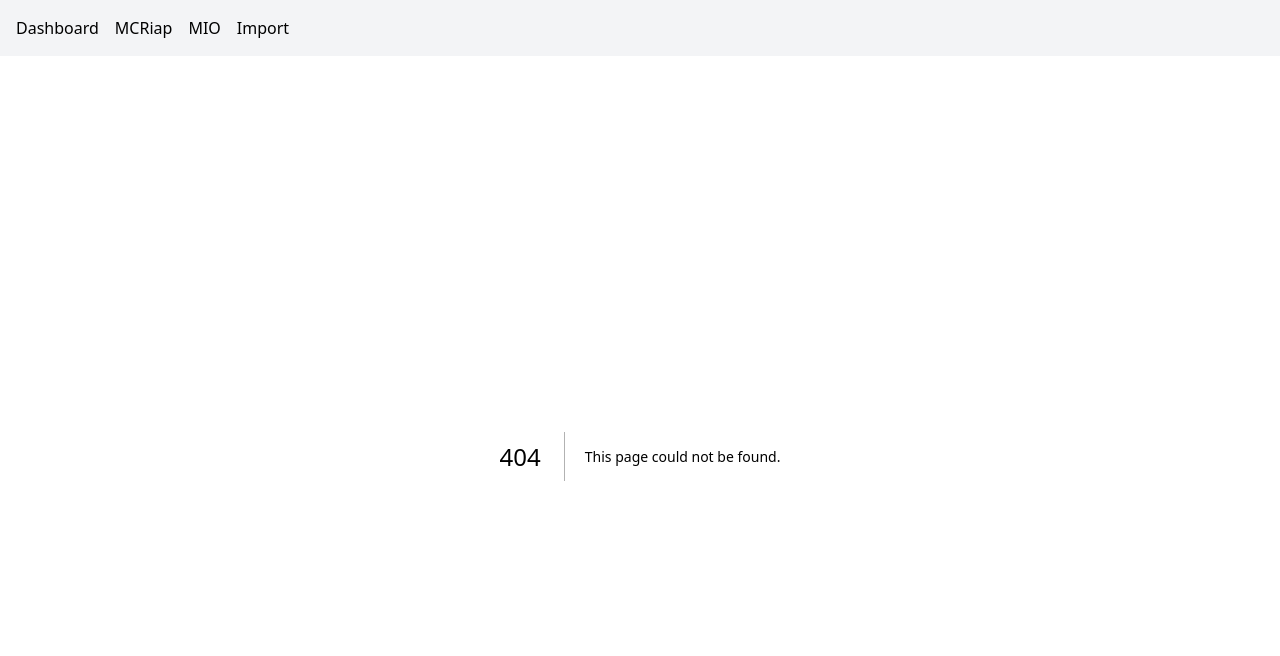
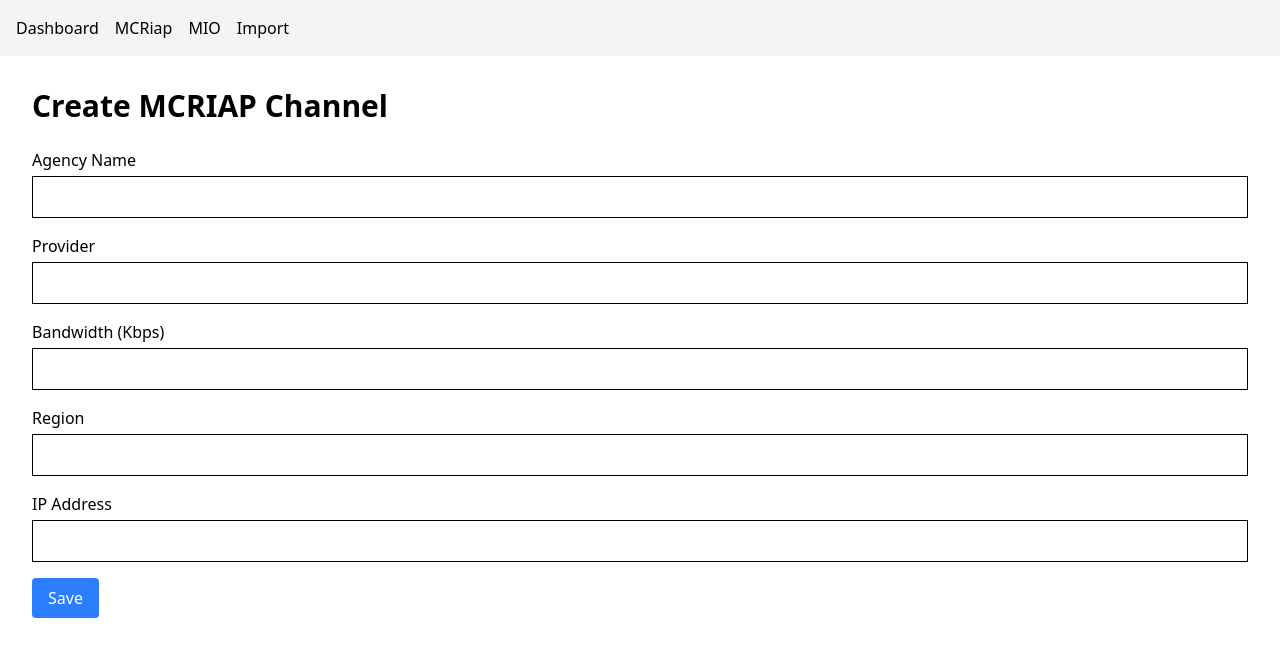
Before and after one commit to DaurenR/nitnet-hub, a Next.js app in the folder client/: page /mcriap/create in a window 1280 px wide. Before the commit this address had no page. Shown: the top 656 px of the page. Built offline with nearby package versions, Linux system fonts and the light colour scheme.

Commit message:
mcriap create&edit

```diff
--- /dev/null
+++ b/client/src/pages/mcriap/[id]/edit.tsx
@@ -0,0 +1,115 @@
+import { useRouter } from "next/router";
+import { useEffect } from "react";
+import { useForm } from "react-hook-form";
+
+interface McriapForm {
+  agencyName: string;
+  provider: string;
+  bandwidthKbps: number;
+  region: string;
+  ipAddress: string;
+}
+
+export default function McriapEdit() {
+  const router = useRouter();
+  const { id } = router.query;
+  const {
+    register,
+    handleSubmit,
+    formState: { errors },
+    reset,
+  } = useForm<McriapForm>();
+
+  useEffect(() => {
+    if (!id || Array.isArray(id)) return;
+    fetch(`${process.env.NEXT_PUBLIC_API_URL}/mcriap/${id}`)
+      .then((res) => res.json())
+      .then((data) =>
+        reset({
+          agencyName: data.agencyName ?? "",
+          provider: data.provider ?? "",
+          bandwidthKbps: data.bandwidthKbps ?? 0,
+          region: data.region ?? "",
+          ipAddress: data.ipAddress ?? "",
+        })
+      );
+  }, [id, reset]);
+
+  const onSubmit = async (values: McriapForm) => {
+    if (!id || Array.isArray(id)) return;
+    const res = await fetch(`${process.env.NEXT_PUBLIC_API_URL}/mcriap/${id}`, {
+      method: "PUT",
+      headers: { "Content-Type": "application/json" },
+      body: JSON.stringify(values),
+    });
+    if (res.ok) {
+      alert("Saved");
+      router.push({ pathname: "/mcriap", query: router.query });
+    }
+  };
+
+  return (
+    <div className="p-8">
+      <h1 className="text-3xl mb-6 font-bold">Edit MCRIAP Channel</h1>
+      <form onSubmit={handleSubmit(onSubmit)} className="space-y-4">
+        <div>
+          <label className="block mb-1">Agency Name</label>
+          <input
+            className="border p-2 w-full"
+            {...register("agencyName", { required: true })}
+          />
+          {errors.agencyName && (
+            <p className="text-red-500 text-sm">Agency Name is required</p>
+          )}
+        </div>
+        <div>
+          <label className="block mb-1">Provider</label>
+          <input
+            className="border p-2 w-full"
+            {...register("provider", { required: true })}
+          />
+          {errors.provider && (
+            <p className="text-red-500 text-sm">Provider is required</p>
+          )}
+        </div>
+        <div>
+          <label className="block mb-1">Bandwidth (Kbps)</label>
+          <input
+            type="number"
+            className="border p-2 w-full"
+            {...register("bandwidthKbps", { required: true, valueAsNumber: true })}
+          />
+          {errors.bandwidthKbps && (
+            <p className="text-red-500 text-sm">Bandwidth is required</p>
+          )}
+        </div>
+        <div>
+          <label className="block mb-1">Region</label>
+          <input
+            className="border p-2 w-full"
+            {...register("region", { required: true })}
+          />
+          {errors.region && (
+            <p className="text-red-500 text-sm">Region is required</p>
+          )}
+        </div>
+        <div>
+          <label className="block mb-1">IP Address</label>
+          <input
+            className="border p-2 w-full"
+            {...register("ipAddress", { required: true })}
+          />
+          {errors.ipAddress && (
+            <p className="text-red-500 text-sm">IP Address is required</p>
+          )}
+        </div>
+        <button
+          type="submit"
+          className="px-4 py-2 bg-blue-500 text-white rounded"
+        >
+          Save
+        </button>
+      </form>
+    </div>
+  );
+}
--- /dev/null
+++ b/client/src/pages/mcriap/create.tsx
@@ -0,0 +1,96 @@
+import { useRouter } from "next/router";
+import { useForm } from "react-hook-form";
+
+interface McriapForm {
+  agencyName: string;
+  provider: string;
+  bandwidthKbps: number;
+  region: string;
+  ipAddress: string;
+}
+
+export default function McriapCreate() {
+  const router = useRouter();
+  const {
+    register,
+    handleSubmit,
+    formState: { errors },
+  } = useForm<McriapForm>();
+
+  const onSubmit = async (values: McriapForm) => {
+    const res = await fetch(`${process.env.NEXT_PUBLIC_API_URL}/mcriap`, {
+      method: "POST",
+      headers: { "Content-Type": "application/json" },
+      body: JSON.stringify(values),
+    });
+    if (res.ok) {
+      alert("Saved");
+      router.push({ pathname: "/mcriap", query: router.query });
+    }
+  };
+
+  return (
+    <div className="p-8">
+      <h1 className="text-3xl mb-6 font-bold">Create MCRIAP Channel</h1>
+      <form onSubmit={handleSubmit(onSubmit)} className="space-y-4">
+        <div>
+          <label className="block mb-1">Agency Name</label>
+          <input
+            className="border p-2 w-full"
+            {...register("agencyName", { required: true })}
+          />
+          {errors.agencyName && (
+            <p className="text-red-500 text-sm">Agency Name is required</p>
+          )}
+        </div>
+        <div>
+          <label className="block mb-1">Provider</label>
+          <input
+            className="border p-2 w-full"
+            {...register("provider", { required: true })}
+          />
+          {errors.provider && (
+            <p className="text-red-500 text-sm">Provider is required</p>
+          )}
+        </div>
+        <div>
+          <label className="block mb-1">Bandwidth (Kbps)</label>
+          <input
+            type="number"
+            className="border p-2 w-full"
+            {...register("bandwidthKbps", { required: true, valueAsNumber: true })}
+          />
+          {errors.bandwidthKbps && (
+            <p className="text-red-500 text-sm">Bandwidth is required</p>
+          )}
+        </div>
+        <div>
+          <label className="block mb-1">Region</label>
+          <input
+            className="border p-2 w-full"
+            {...register("region", { required: true })}
+          />
+          {errors.region && (
+            <p className="text-red-500 text-sm">Region is required</p>
+          )}
+        </div>
+        <div>
+          <label className="block mb-1">IP Address</label>
+          <input
+            className="border p-2 w-full"
+            {...register("ipAddress", { required: true })}
+          />
+          {errors.ipAddress && (
+            <p className="text-red-500 text-sm">IP Address is required</p>
+          )}
+        </div>
+        <button
+          type="submit"
+          className="px-4 py-2 bg-blue-500 text-white rounded"
+        >
+          Save
+        </button>
+      </form>
+    </div>
+  );
+}
--- a/client/src/pages/mcriap/index.tsx
+++ b/client/src/pages/mcriap/index.tsx
@@ -96,6 +96,7 @@ export default function McriapPage() {
       method: "DELETE",
     });
     if (res.ok) {
+      alert("Deleted");
       if (channels.length === 1 && page > 1) {
         router.push(
           {
@@ -113,7 +114,17 @@ export default function McriapPage() {
 
   return (
     <div className="p-8">
-      <h1 className="text-3xl mb-6 font-bold">MCIRIAP Channels</h1>
+      <div className="flex justify-between mb-6">
+        <h1 className="text-3xl font-bold">MCIRIAP Channels</h1>
+        <button
+          className="px-4 py-2 bg-blue-500 text-white rounded"
+          onClick={() =>
+            router.push({ pathname: "/mcriap/create", query: router.query })
+          }
+        >
+          Create
+        </button>
+      </div>
       <SearchForm
         fields={[{ name: "q", label: "Search", defaultValue: q || "" }]}
         onSearch={handleSearch}
```
